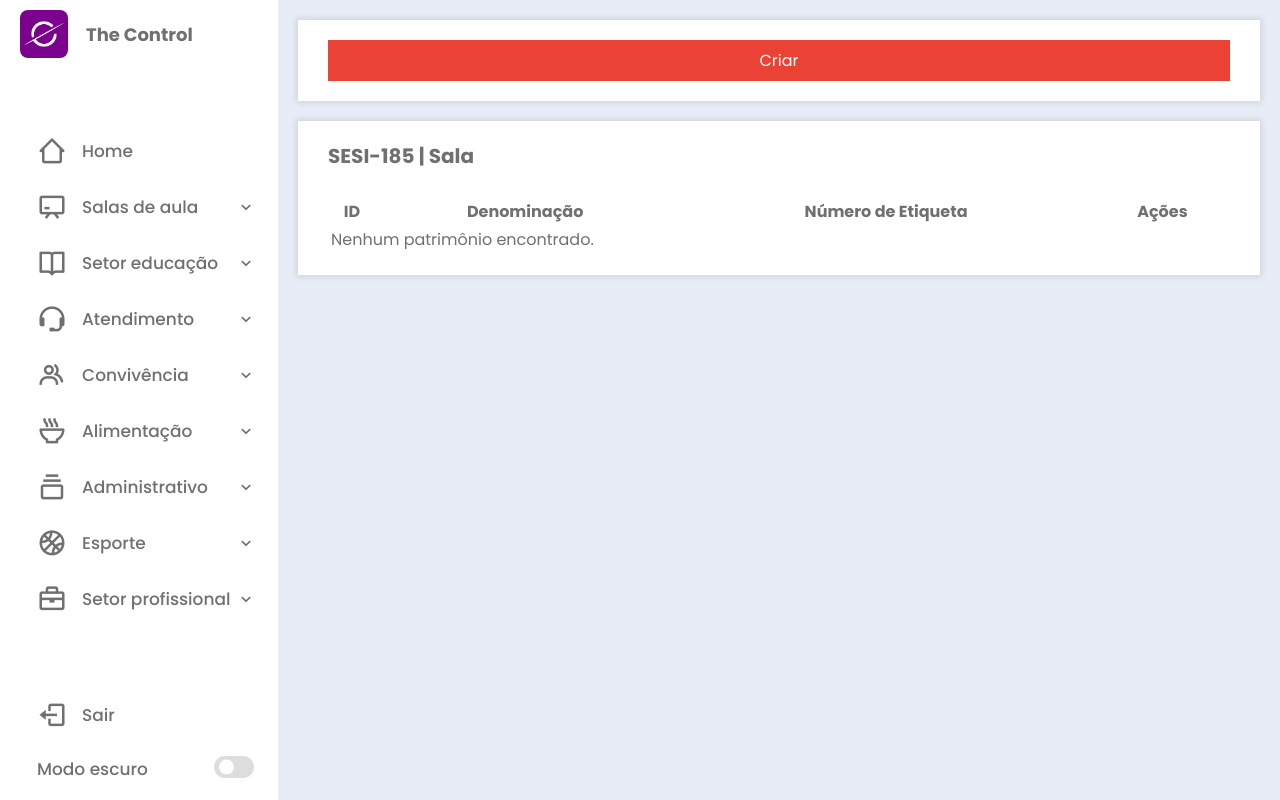
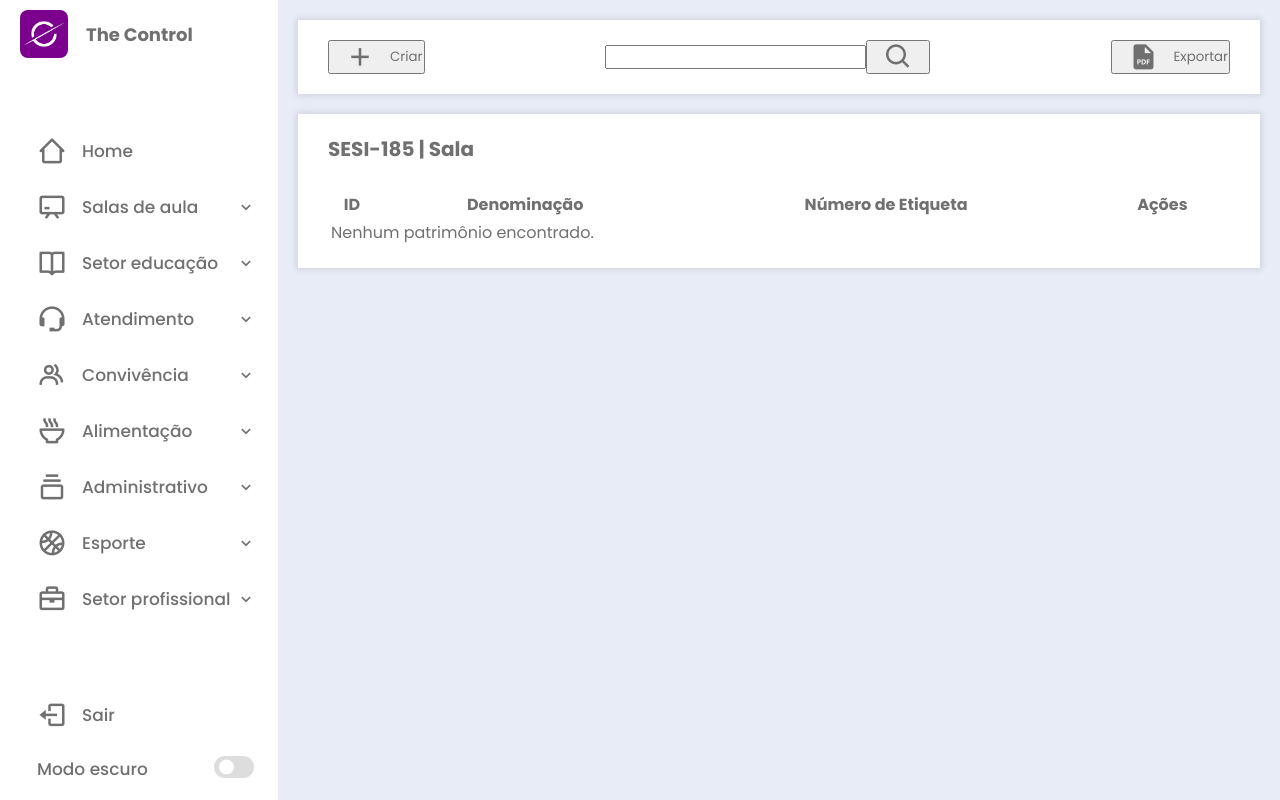
Before and after one commit to victoriasv07/the_control, a Flask app: page /sistema in a window 1280 px wide. Run offline with Flask 3, Linux system fonts and the light colour scheme; the visitor is signed in with stand-in values (Sample User, id 1).

Commit message:
alteracoes requirements e mudancas no front

```diff
--- a/static/css/main.css
+++ b/static/css/main.css
@@ -15,6 +15,7 @@
     --corFonte: #707070;
     --corToggleInput: #ddd;
     --corPrimaria: rgba(122, 0, 141, 1);
+    --corFonteBtn: #fff;
 
     /* ==== TRANSICOES ==== */
     --tran-3: .3s ease;
@@ -135,7 +136,7 @@
 }
 
 .menu-item:hover .a-item .nome-item, .menu-item:hover .icon, .menu-item:hover .bx-chevron-up{
-    color: var(--corSideBar);
+    color: var(--corFonteBtn);
 }
 
 .menu-item.toggle:hover,
--- a/static/css/patrimonio.css
+++ b/static/css/patrimonio.css
@@ -36,8 +36,19 @@
     box-shadow: 0px 0px 6px 2px rgba(0,0,0,0.1);
 }
 
-.tabela-header{
+.sec-bar{
+    display: flex;
+    justify-content: space-between;
+}
 
+.criar-btn button, .exportar-btn button{
+    display: flex;
+    align-items: center;
+}
+
+.procurar-btn{
+    display: flex;
+    align-items: center;
 }
 
 .tabela-linha{
@@ -77,7 +88,12 @@
     font-size: 16px;
 }
 
-.btn-deletar:hover, .btn-atualizar:hover{
+.btn-deletar:hover{
+    filter: brightness(1.4);
+    cursor: pointer;
+}
+
+.btn-atualizar:hover{
     filter: brightness(1.2);
     cursor: pointer;
 }
--- a/templates/sistema/user/layout.html
+++ b/templates/sistema/user/layout.html
@@ -15,9 +15,27 @@
         <section class="home">
             <div class="home-conteudo">
                 <section class="sec-bar">
-                    <form action="" method="post" style="display:inline;">
-                        <input type="hidden" name="patrimonio_id" value="">
-                        <button type="submit" class="btn-deletar">Criar</button>
+                    <form action="" method="post" class="criar-btn">
+                        <input type="hidden" name="criar_btn" value="">
+                        <button type="submit" class="btn-criar">
+                            <i class='bx bx-plus icon'></i>
+                            <span>Criar</span>
+                        </button>
+                    </form>
+
+                    <form action="" method="post" class="procurar-btn">
+                        <input type="text" name="procurar_btn" id="procurar_btn">
+                        <button type="submit">
+                            <i class='bx bx-search icon'></i>
+                        </button>
+                    </form>
+
+                    <form action="" method="post" class="exportar-btn">
+                        <input type="hidden" name="exportar_btn" value="">
+                        <button type="submit" class="btn-criar">
+                            <i class='bx bxs-file-pdf icon'></i>
+                            <span>Exportar</span>
+                        </button>
                     </form>
                 </section>
                 <section class="sec-tabela">
```
Also changed, not shown: requirements.txt (+1 -30 lines), 1 other file.
